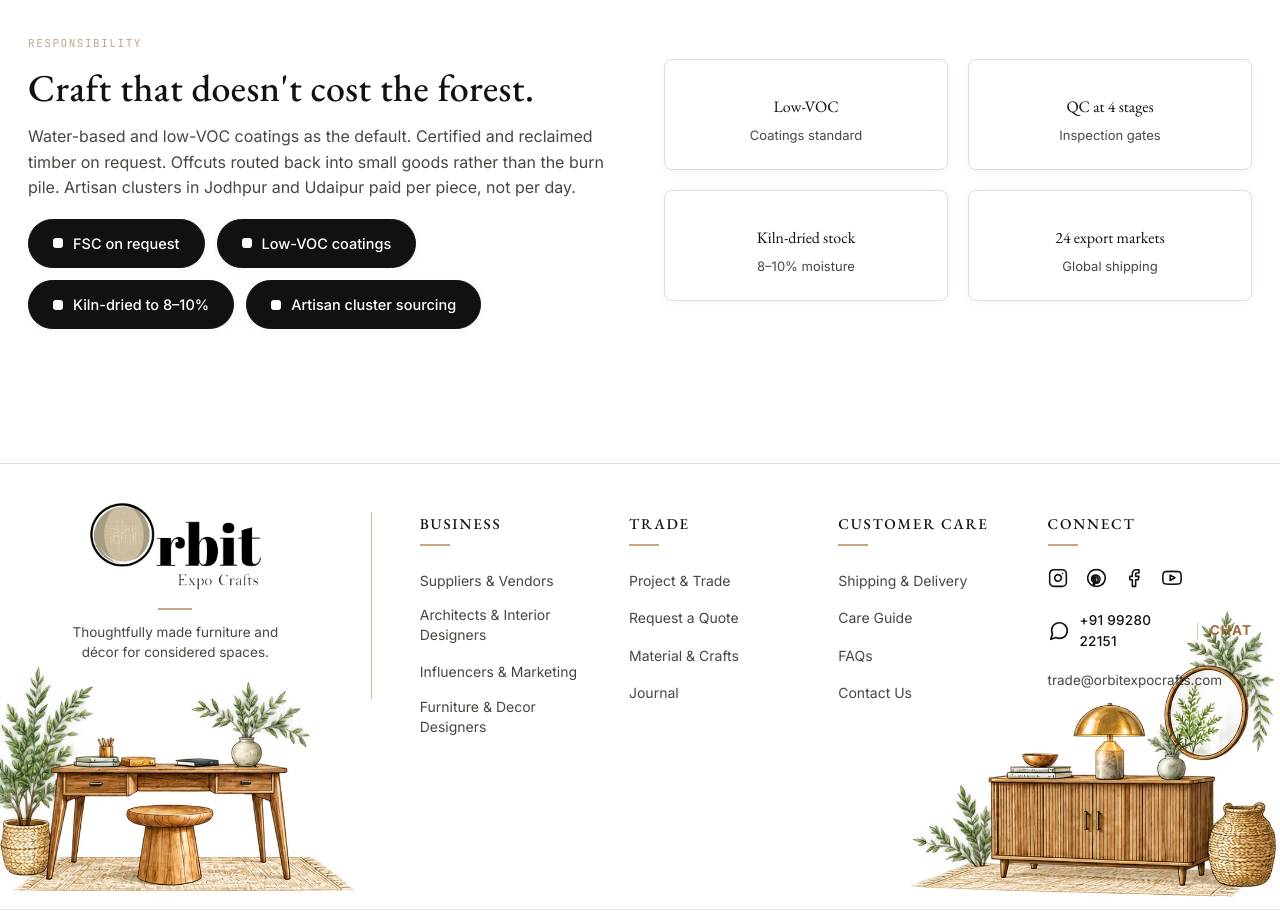
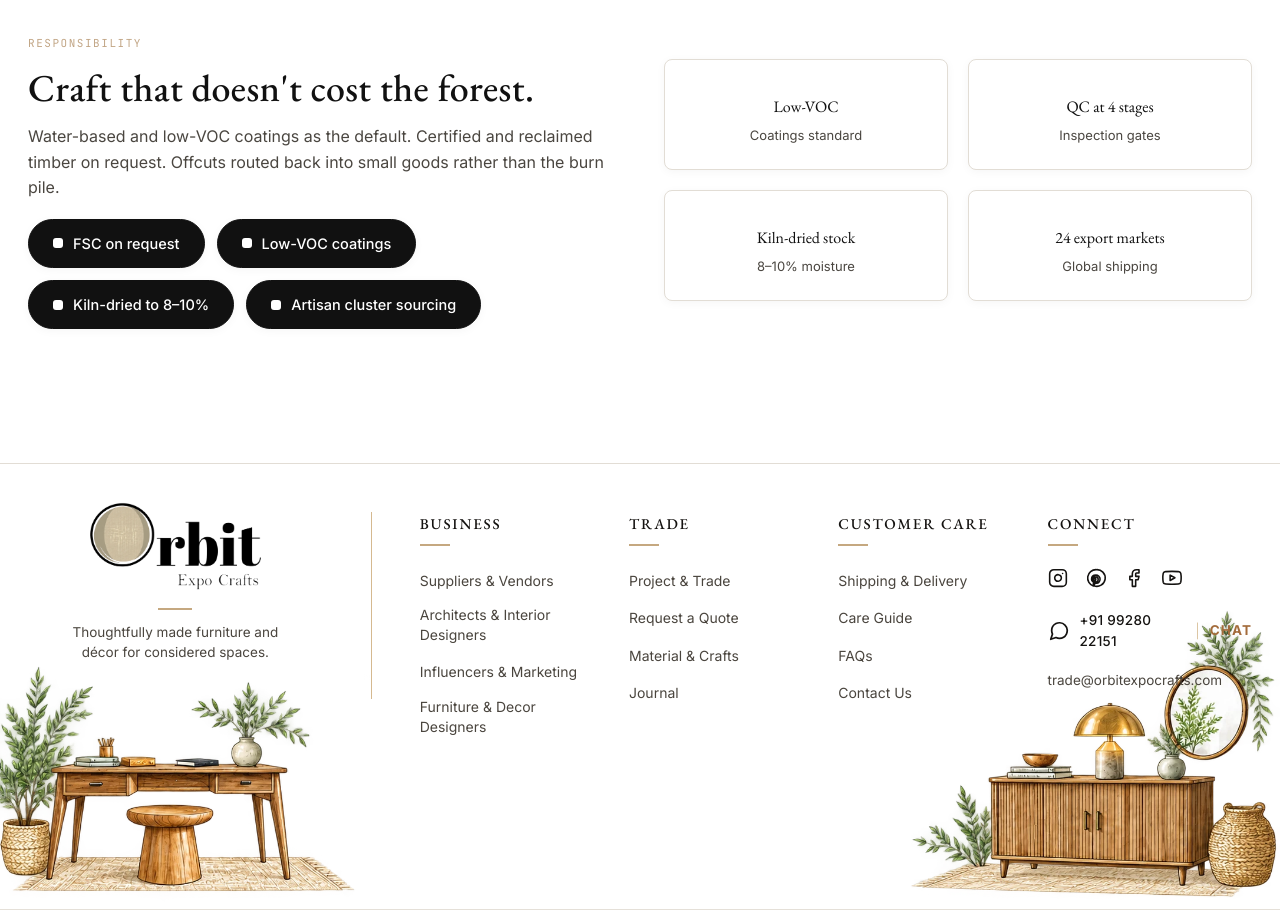
Before and after one commit to dmanoriya/orbit-expo-crafts, a Next.js app in the folder apps/storefront/: page /craft in a window 1280 px wide. Shown: the part 2760-3681 px from the top of the page. Built offline with nearby package versions, Linux system fonts and the light colour scheme; no server answers.

Commit message:
fix(craft): remove artisan paid per piece sentence

```diff
--- a/apps/storefront/src/app/craft/page.tsx
+++ b/apps/storefront/src/app/craft/page.tsx
@@ -109,7 +109,7 @@ export default async function CraftPage() {
               Craft that doesn&apos;t cost the forest.
             </h2>
             <p style={{ color: 'var(--ink-2)', marginBottom: 20 }}>
-              Water-based and low-VOC coatings as the default. Certified and reclaimed timber on request. Offcuts routed back into small goods rather than the burn pile. Artisan clusters in Jodhpur and Udaipur paid per piece, not per day.
+              Water-based and low-VOC coatings as the default. Certified and reclaimed timber on request. Offcuts routed back into small goods rather than the burn pile.
             </p>
             <div className="chips">
               <span className="chip on"><i />FSC on request</span>
```
